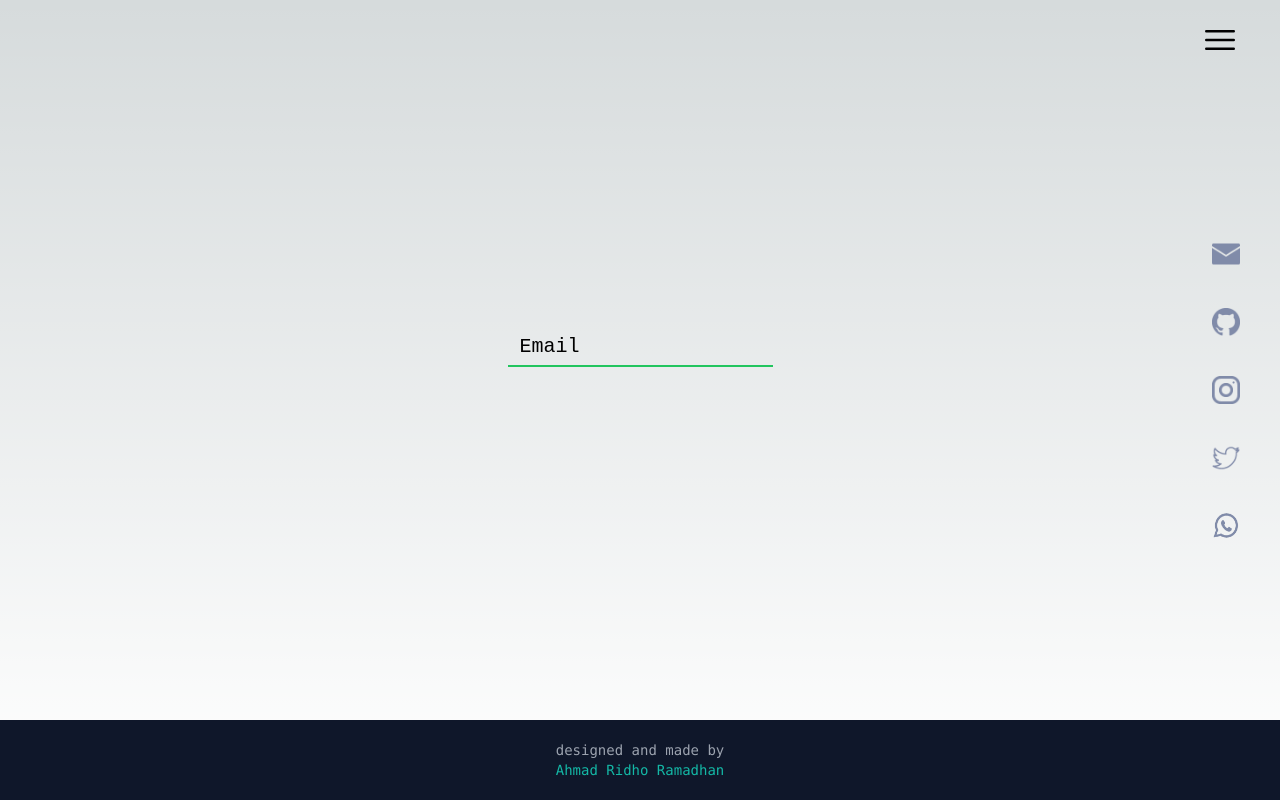
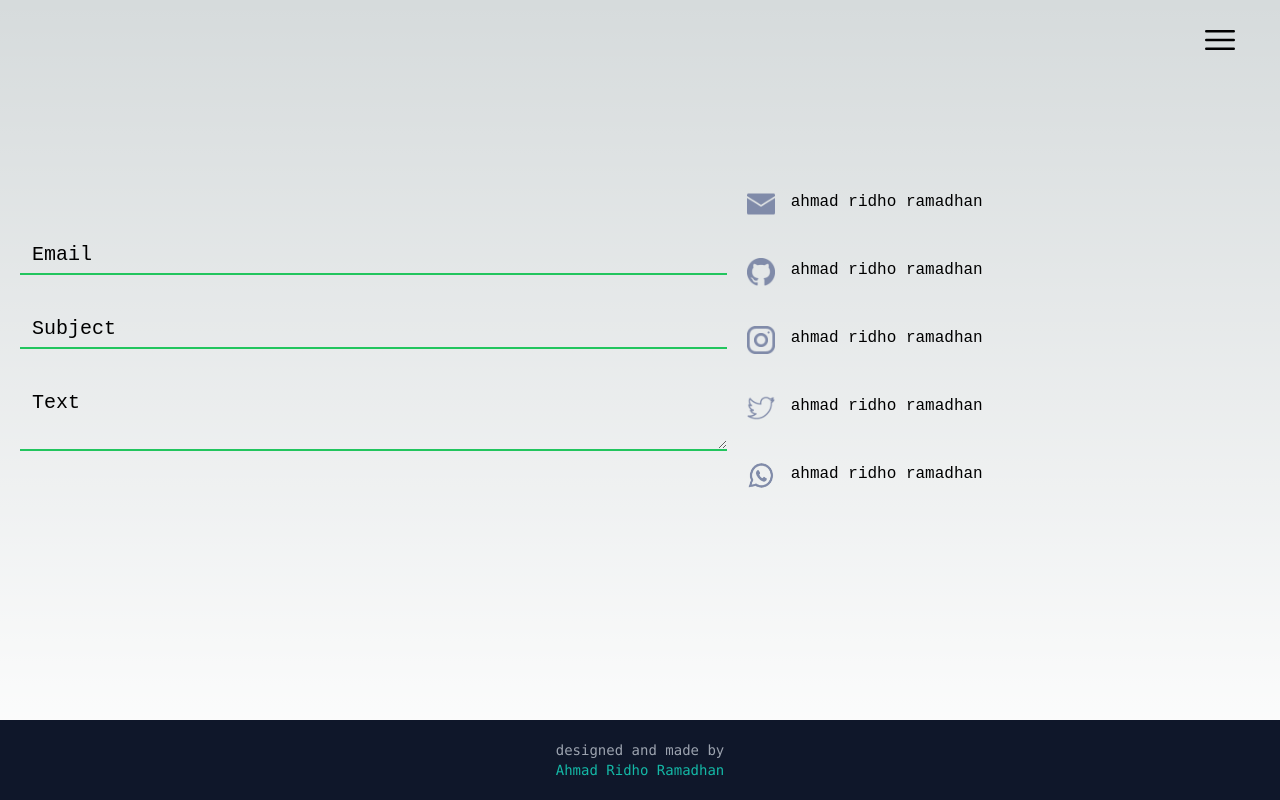
Before and after one commit to ahmadridhoramadhan/ahmadridhoramadhan.github.io, a Next.js app: page /contact in a window 1280 px wide. Built offline with nearby package versions, Linux system fonts and the light colour scheme.

Commit message:
modified:   app/contact/page.tsx 	new file:   components/inputs/customTextArea.tsx 	modified:   components/layout/footer.tsx 	modified:   components/layout/socialMediaNav.tsx

```diff
--- a/app/contact/page.tsx
+++ b/app/contact/page.tsx
@@ -1,12 +1,31 @@
+'use client'
+
 import CustomInput from "@/components/inputs/custom";
+import CustomTextArea from "@/components/inputs/customTextArea";
+import SocialMediaNav from "@/components/layout/socialMediaNav";
+
+import { motion } from "framer-motion";
+import Link from "next/link";
 
 export default function Contact() {
     return (
         <main className="flex-auto flex items-center justify-center">
-            <div className="">
-                <form action="">
+            <motion.div initial={{ x: -2000 }} animate={{ x: 0 }} transition={{ bounce: 1 }} exit={{ x: -1000 }} className="flex-auto p-5">
+                <form action="" className="flex flex-col gap-10">
                     <CustomInput name="email" placeholder="Email" type="email" />
+                    <CustomInput name="subject" placeholder="Subject" type="subject" />
+                    <CustomTextArea name="text" placeholder="Text" />
                 </form>
+            </motion.div>
+            <div className="basis-5/12 overflow-hidden flex">
+                <SocialMediaNav className="flex flex-col h-full gap-10 justify-center mb-5" />
+                <motion.div className="flex flex-col gap-11 ml-4 h-full overflow-hidden" initial={{ width: 0 }} animate={{ width: 'auto' }} transition={{ delay: 0.4 }}>
+                    <Link href={''} className="whitespace-nowrap">ahmad ridho ramadhan</Link>
+                    <Link href={''} className="whitespace-nowrap">ahmad ridho ramadhan</Link>
+                    <Link href={''} className="whitespace-nowrap">ahmad ridho ramadhan</Link>
+                    <Link href={''} className="whitespace-nowrap">ahmad ridho ramadhan</Link>
+                    <Link href={''} className="whitespace-nowrap">ahmad ridho ramadhan</Link>
+                </motion.div>
             </div>
         </main>
     )
--- /dev/null
+++ b/components/inputs/customTextArea.tsx
@@ -0,0 +1,8 @@
+export default function CustomTextArea({ name, placeholder }: { name: string, placeholder: string }) {
+    return (
+        <div className="relative select-none w-full">
+            <textarea name={name} placeholder=" " id={name} className="w-full bg-transparent outline-none border-b-2 border-green-500 peer pl-3 pb-1 text-xl"></textarea>
+            <label htmlFor={name} className="peer absolute transition-all peer-placeholder-shown:left-3 peer-placeholder-shown:top-0 peer-placeholder-shown:text-xl peer-focus:text-base peer-focus:-left-1 peer-focus:-top-6 -top-6 -left-1 text-base">{placeholder}</label>
+        </div>
+    )
+}
--- a/components/layout/footer.tsx
+++ b/components/layout/footer.tsx
@@ -1,10 +1,18 @@
+'use client'
 import SocialMediaNav from "./socialMediaNav";
+import { usePathname } from "next/navigation";
 
 export default function Footer() {
+    const path = usePathname()
     return (
         <footer className="bg-slate-900 p-5 text-center font-mono text-sm text-gray-400 mt-5 select-none z-40">
-            <div className="relative flex gap-5 md:gap-10 mb-5 md:fixed md:top-0 md:bottom-0 md:flex-col md:right-10 justify-center">
-                <SocialMediaNav />
+            <div className="relative md:fixed md:top-0 md:bottom-0 md:right-10 flex items-center">
+                {
+                    path == '/contact' ?
+                        ''
+                        :
+                        <SocialMediaNav className="flex gap-5 md:gap-10 mb-5 md:flex-col justify-center" />
+                }
             </div>
 
             <p>designed and made by</p>
--- a/components/layout/socialMediaNav.tsx
+++ b/components/layout/socialMediaNav.tsx
@@ -1,7 +1,10 @@
+'use client'
 import Image from "next/image"
 import Link from "next/link"
 
-export default function SocialMediaNav() {
+import { motion } from 'framer-motion'
+
+export default function SocialMediaNav({ className }: { className?: string }) {
     const socialMediaLogos = [
         {
             alt: 'email',
@@ -30,21 +33,16 @@ export default function SocialMediaNav() {
         },
     ]
     return (
-        <>
+        <motion.div layoutId="socialMediaNav" layout="preserve-aspect" className={className}>
             {
                 socialMediaLogos.map((socialMediaLogo, i) => {
                     return (
                         <Link target="_blank" href={socialMediaLogo.href} className="relative w-7 h-7" key={i}>
-                            <Image
-                                alt={socialMediaLogo.alt}
-                                src={socialMediaLogo.src}
-                                className=""
-                                fill
-                            />
+                            <Image alt={socialMediaLogo.alt} src={socialMediaLogo.src} className="" fill />
                         </Link>
                     )
                 })
             }
-        </>
+        </motion.div>
     )
 }
```
